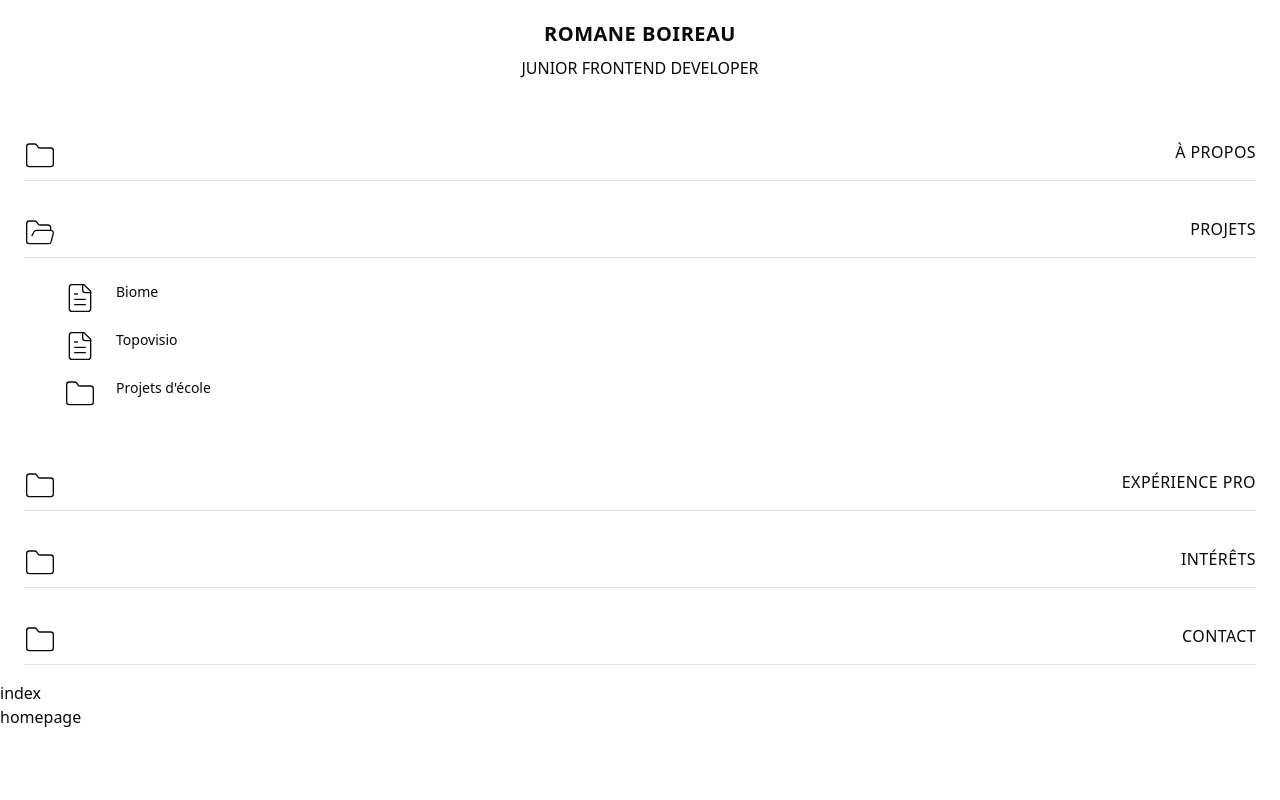
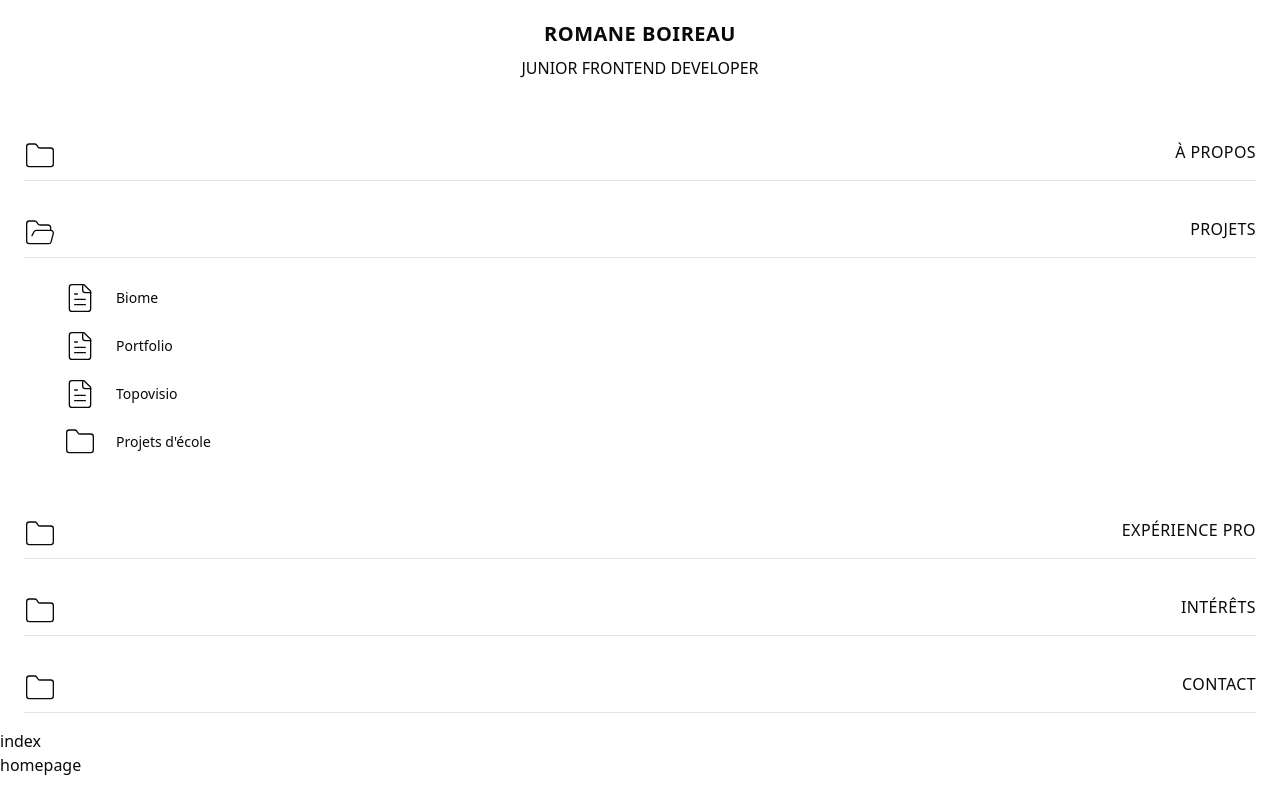
Before and after one commit to aanatema/portfolio-v2, a Next.js app: page / in a window 1280 px wide. Both pictures are taken after a click on the button "PROJETS". Built offline with nearby package versions, Linux system fonts and the light colour scheme.

Commit message:
add links + some style changes

```diff
--- a/src/app/components/HomepageAccordion.tsx
+++ b/src/app/components/HomepageAccordion.tsx
@@ -64,18 +64,30 @@ export function HomepageAccordion() {
 			<AccordionItem value='item-2'>
 				<AccordionTrigger>Projets</AccordionTrigger>
 				<AccordionContent className='flex flex-col gap-4 text-balance pl-10'>
-					<section className='flex col-2 gap-5'>
+					<Link
+						href='/biomePage'
+						className='flex col-2 gap-5'>
 						<FileText className='h-8 w-8 shrink-0 stroke-1' />
-						<p>Biome</p>
-					</section>
-					<section className='flex col-2 gap-5'>
+						<p className='flex self-center'>Biome</p>
+					</Link>
+					<Link
+						href='/portfolioPage'
+						className='flex col-2 gap-5'>
 						<FileText className='h-8 w-8 shrink-0 stroke-1' />
-						<p>Topovisio</p>
-					</section>
-					<section className='flex col-2 gap-5'>
+						<p className='flex self-center'>Portfolio</p>
+					</Link>
+					<Link
+						href='/topovisioPage'
+						className='flex col-2 gap-5'>
+						<FileText className='h-8 w-8 shrink-0 stroke-1' />
+						<p className='flex self-center'>Topovisio</p>
+					</Link>
+					<Link
+						href='/schoolPage'
+						className='flex col-2 gap-5'>
 						<FolderIcon className='h-8 w-8 shrink-0 stroke-1' />
-						<p>Projets d&apos;école</p>
-					</section>
+						<p className='flex self-center'>Projets d&apos;école</p>
+					</Link>
 				</AccordionContent>
 			</AccordionItem>
 			<AccordionItem value='item-3'>
```
